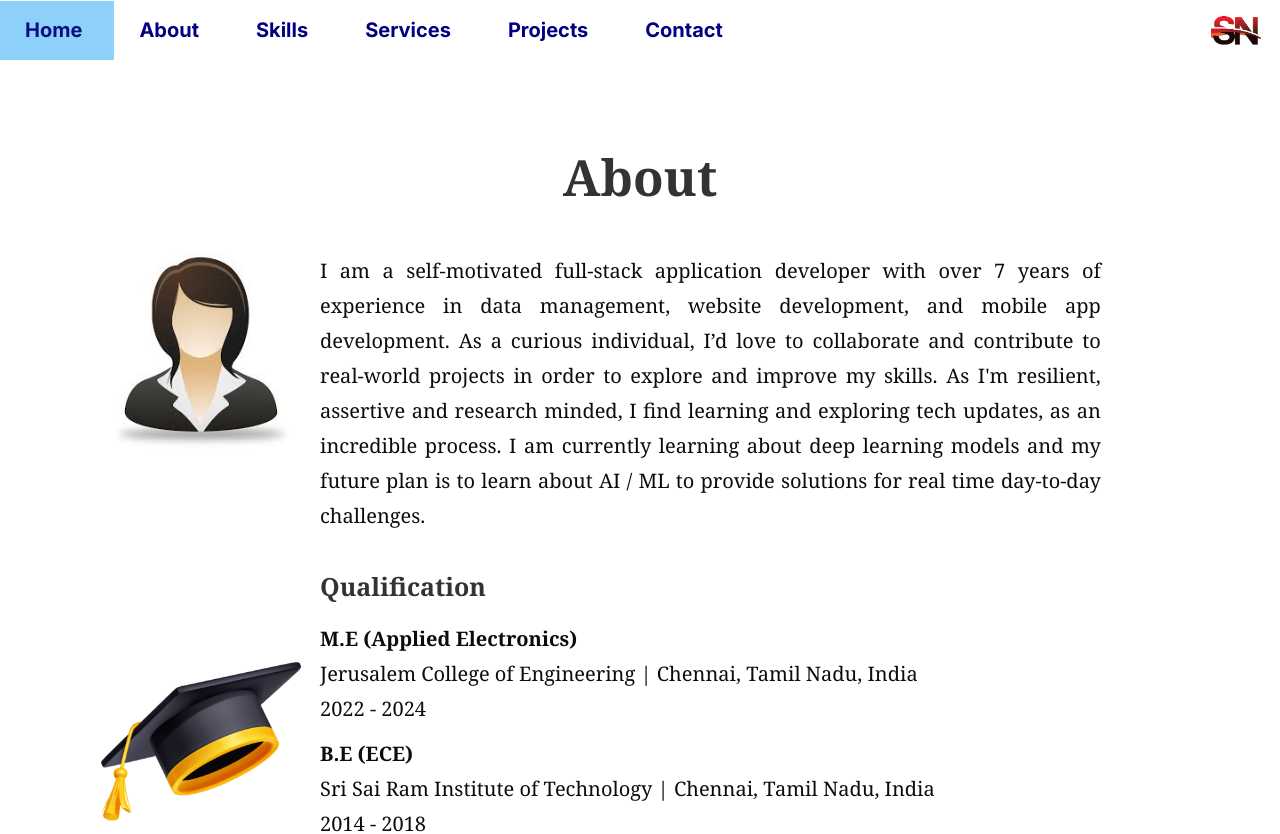
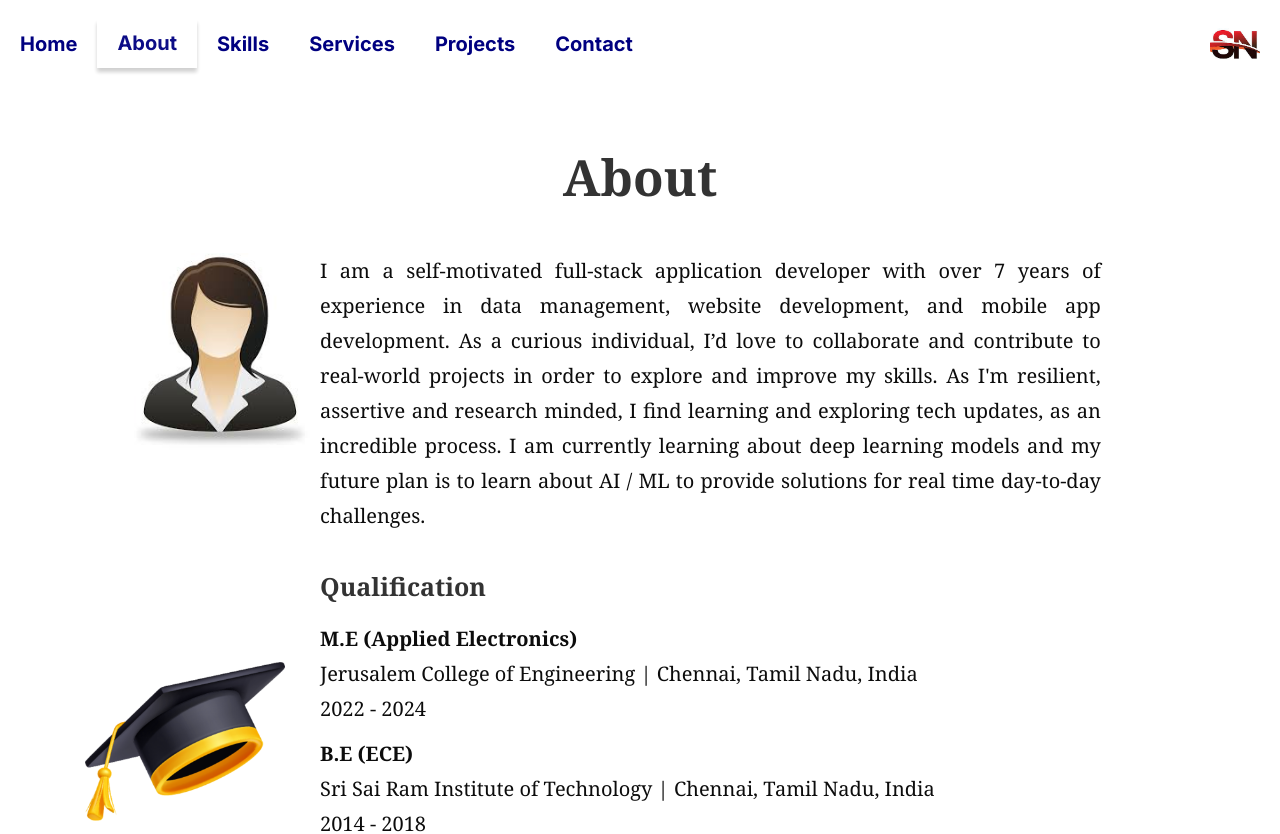
Before and after one commit to srinidhi-anand/portfolio, a Next.js app: page /about in a window 1280 px wide. Shown: the top 834 px of the page. Built offline with nearby package versions, Linux system fonts and the light colour scheme.

Commit message:
fix: header menu css fixes

```diff
--- a/src/app/about/about.css
+++ b/src/app/about/about.css
@@ -11,6 +11,10 @@
     vertical-align: middle;
 }
 
+.title-header {
+    display: block !important;
+}
+
 .site-header {
     align-items: center;
     background-color:white;
@@ -19,11 +23,11 @@
     background-size: contain;
     height: 60px;
     width: calc(100% - 70px);
-    padding: 0px 0% 0px 2.5%;
+    padding: 0px 20px 0px 0px;
 }
 .site-header {
-    display: -webkit-flex;
-    display: flex;
+    display: inline-flex;
+  flex-flow: row wrap;
     right: 0;
     top: 0;
     width: 100%;
@@ -31,42 +35,31 @@
     z-index: 5;
 }
 
-.site-header ul li {
+.site-header ul li, .site-header ul li:hover {
     color: navy;
     font-weight: bold;
     font-size: 20px;
-    padding-bottom: 10px;
     display: inline-block;
-    padding: 32px;
+    padding: 15px 20px;
 }
 
 .site-header ul li:hover {
-    color: navy;
-    background-color: lightskyblue;
-    font-weight: bold;
-    font-size: 20px;
-    padding-top: 20px !important;
-    padding-bottom: 20px !important;
-    display: inline-block;
-    padding: 32px;
+    /* background-color: rgb(162, 214, 247) !important; */
     opacity: 95%;
+    box-shadow: 0 4px 4px rgba(0, 0, 0, 0.2);
+    transform: translateY(-1px);
 }
-
-.site-header ul li:has(.active) {
-    background-color: rgb(162, 214, 247) !important;
+.site-header ul a.link.active li {
     display: inline-block;
     opacity: 95%;
-    padding-top: 20px !important;
-    padding-bottom: 20px !important;
-}
-
-.site-header ul li:first-child {
-    padding-left: 25px !important;
+    padding: 15px 20px;
+    box-shadow: 0 4px 4px rgba(0, 0, 0, 0.2);
+    transform: translateY(-1px);
 }
 
 .align {
     text-align: -webkit-right;
-    padding-right: 1.5%;
+    margin-left: auto;
 }
 ul li {
     list-style-type: none;
--- a/src/app/api/contact/route.jsx
+++ b/src/app/api/contact/route.jsx
@@ -6,7 +6,6 @@ const nodemailer = require('nodemailer');
 
 export async function POST(request) {
     const formData = await request.formData();
-    console.log('api triggered with formdata', formData);
     try {
 
         const sendStatus = await emailService(formData);
--- a/src/app/components/header.js
+++ b/src/app/components/header.js
@@ -9,8 +9,9 @@ export default function Header() {
     const pathname = usePathname();
 
     return (
-        <div className="site-header project-title">
-            <ul className="w-5/6">
+        <div className="site-header w-auto project-title flex flex-row">
+            <div className="title-header w-[95%]">
+                <ul className="w-[95%]">
 
                     <Link href="/" className={`link ${pathname === '/' ? 'active' : ''}`}><li>Home</li></Link>
 
@@ -24,7 +25,8 @@ export default function Header() {
 
                     <Link className={`link ${pathname === '/contact' ? 'active' : ''}`} href="/contact"><li>Contact</li></Link>
                 </ul>
-            <div className="align w-96">
+            </div>
+            <div className="align">
                 <Image
                     src='/logo.jpeg'
                     alt='logo'
--- a/src/app/contact/page.js
+++ b/src/app/contact/page.js
@@ -90,12 +90,10 @@ export default function Contact() {
             Object.entries(formData).forEach(([key, value]) => {
                 data.append(key, value);
             })
-            console.log('form Data framed', data);
             const response = await fetch('/api/contact', {
                 method: 'post',
                 body: data,
             });
-            console.log(response);
             if (response.status === 200) {
                 setFormSuccess(response.status);
             }
@@ -107,7 +105,7 @@ export default function Contact() {
             alert('Please fill the fields correctly and resolve errors before submitting.');
         }
     }
-    console.log(formData);
+
     return (
         <>
             <Header />
--- a/src/app/globals.css
+++ b/src/app/globals.css
@@ -42,7 +42,7 @@ html {
 
 .bg-primary {
   --bs-bg-opacity: 0 !important;
-  background-color: transparent !important;
+  background-color: black !important;
 }
 
 div.loader-logo img {
--- a/src/app/services/page.js
+++ b/src/app/services/page.js
@@ -19,11 +19,11 @@ export default function About() {
             <Header />
             <Title name="Services" />
             <div className="standard-modules modules text project-module-text">
-                {skills.split(';').map((i) =>
-                    <div key="i" className="text-align">
-                        <span key="i" className="texteditor-inline flex flex-row">
-                            <i class="bi bi-airplane-engines-fill icon"></i>
-                            <div key="i" className=" service texteditor-inline">{i.trim()}</div>
+                {skills.split(';').map((i, index) =>
+                    <div key={i} className="text-align">
+                        <span key={i + index} className="texteditor-inline flex flex-row">
+                            <i className="bi bi-airplane-engines-fill icon"></i>
+                            <div key={i + index + 1} className=" service texteditor-inline">{i.trim()}</div>
                         </span>
                     </div>
                 )}
--- a/src/app/skills/page.js
+++ b/src/app/skills/page.js
@@ -11,9 +11,9 @@ import BackToTop from "../components/backtotop";
 import { skillsData } from "./skillcard";
 
 function divider() {
-    return (<div class="relative flex py-5 items-center">
-        <div class="flex-grow border-t border-gray-400"></div>
-        <div class="flex-grow border-t border-gray-400"></div>
+    return (<div className="relative flex py-5 items-center">
+        <div className="flex-grow border-t border-gray-400"></div>
+        <div className="flex-grow border-t border-gray-400"></div>
     </div>)
 }
 
@@ -29,16 +29,16 @@ export default function Skills() {
                     return (
                         <>
                             {index > 0 && divider()}
-                            <div className="skill-section w-full ml-12 flex flex-row">
-                                <div className="texteditor skill-section-title w-64 flex-shrink-0 mr-2">{item.type}</div>
-                                <div className="skill-section-list flex-1 w-full mx-auto p-4 grid grid-cols-4 md:grid-cols-6 lg:grid-cols-11 gap-6">
+                            <div key={index} className="skill-section w-full ml-12 flex flex-row">
+                                <div key={index + 1 + item.type} className="texteditor skill-section-title w-64 flex-shrink-0 mr-2">{item.type}</div>
+                                <div key={index + 2 + item.type} className="skill-section-list flex-1 w-full mx-auto p-4 grid grid-cols-4 md:grid-cols-6 lg:grid-cols-11 gap-6">
                                     {
-                                        item.list.map((skill, index) => (
-                                            <div key={index} className="skill-section-list-item text-center">
-                                                <div className="skill-section-list-item-icon">
-                                                    <div className='skill-icon'>{skill.icon}</div>
+                                        item.list.map((skill, ind) => (
+                                            <div key={ind + skill} className="skill-section-list-item text-center">
+                                                <div key={ind + 4 + skill} className="skill-section-list-item-icon">
+                                                    <div key={ind + 5 + skill} className='skill-icon'>{skill.icon}</div>
                                                 </div>
-                                                <div className="skill-section-list-item-name">{skill.name}</div>
+                                                <div key={ind + 6} className="skill-section-list-item-name">{skill.name}</div>
                                             </div>
                                         ))
                                     }
--- a/src/app/skills/skillcard.js
+++ b/src/app/skills/skillcard.js
@@ -8,7 +8,7 @@ export const skillsData = [
             { icon: <i className="devicon-tailwindcss-plain colored text-6xl" />, name: 'TailwindCSS' },
             { icon: <i className="devicon-bootstrap-plain colored text-6xl" />, name: 'Bootstrap' },
             { icon: <i className="devicon-angularjs-plain colored text-6xl" />, name: 'AngularJS' },
-            { icon: <i class="devicon-ionic-original colored text-6xl" />, name: 'Ionic' },
+            { icon: <i className="devicon-ionic-original colored text-6xl" />, name: 'Ionic' },
             { icon: <i className="devicon-html5-plain colored text-6xl" />, name: 'HTML5' },
             { icon: <i className="devicon-css3-plain colored text-6xl" />, name: 'CSS3' },
             { icon: <i className="devicon-typescript-plain colored text-6xl" />, name: 'Typescript' },
@@ -103,7 +103,7 @@ export const skillsData = [
         type: 'Cloud Services',
         list: [
             {
-                icon: <i class="devicon-amazonwebservices-plain-wordmark colored text-6xl" />,
+                icon: <i className="devicon-amazonwebservices-plain-wordmark colored text-6xl" />,
                 name: 'AWS'
             },
             {
@@ -120,7 +120,7 @@ export const skillsData = [
                 name: 'Windows'
             },
             {
-                icon: <i class="devicon-apple-original colored text-6xl" />,
+                icon: <i className="devicon-apple-original colored text-6xl" />,
                 name: 'MacOS'
             },
             {
--- a/src/app/welcome.css
+++ b/src/app/welcome.css
@@ -160,11 +160,11 @@ a {
 }
 
 .bg-primary {
-    background-color: transparent !important;
+    background-color: black !important;
 }
 
 .button:hover, .button:active, .button:focus, .button {
-    background-color: rgb(0, 0, 0) !important;
+    background-color: black !important;
     color: rgb(239, 230, 230);
     font-family: georgia, serif;
     font-size: 14px;
```
Lines whose indentation alone changed are shown as unchanged.
